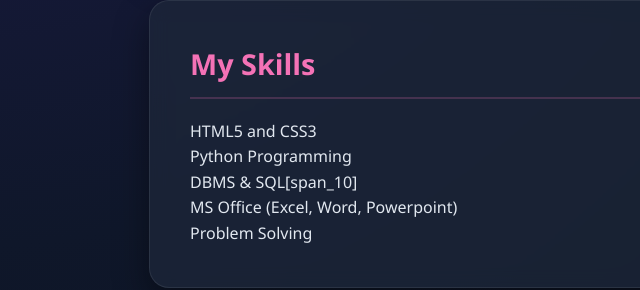
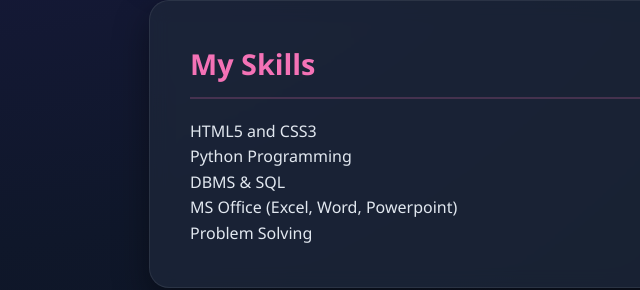
Before and after one commit to ashrithamalathi-byte/ashritha, a plain HTML site: page index.html in a window 1280 px wide. Shown: the part 1309-1599 px from the top of the page, 41-681 px from the left. Drawn offline with Linux system fonts and the light colour scheme.

Commit message:
Add files via upload

```diff
--- a/index.html
+++ b/index.html
@@ -59,7 +59,7 @@
             <div class="skills-grid">
                 <div class="skill-card">HTML5 and CSS3</div>
                 <div class="skill-card">Python Programming</div>
-                <div class="skill-card">DBMS & SQL[span_10]</div>
+                <div class="skill-card">DBMS & SQL</div>
                 <div class="skill-card">MS Office (Excel, Word, Powerpoint)</div>
                 <div class="skill-card">Problem Solving</div>
             </div>
```
